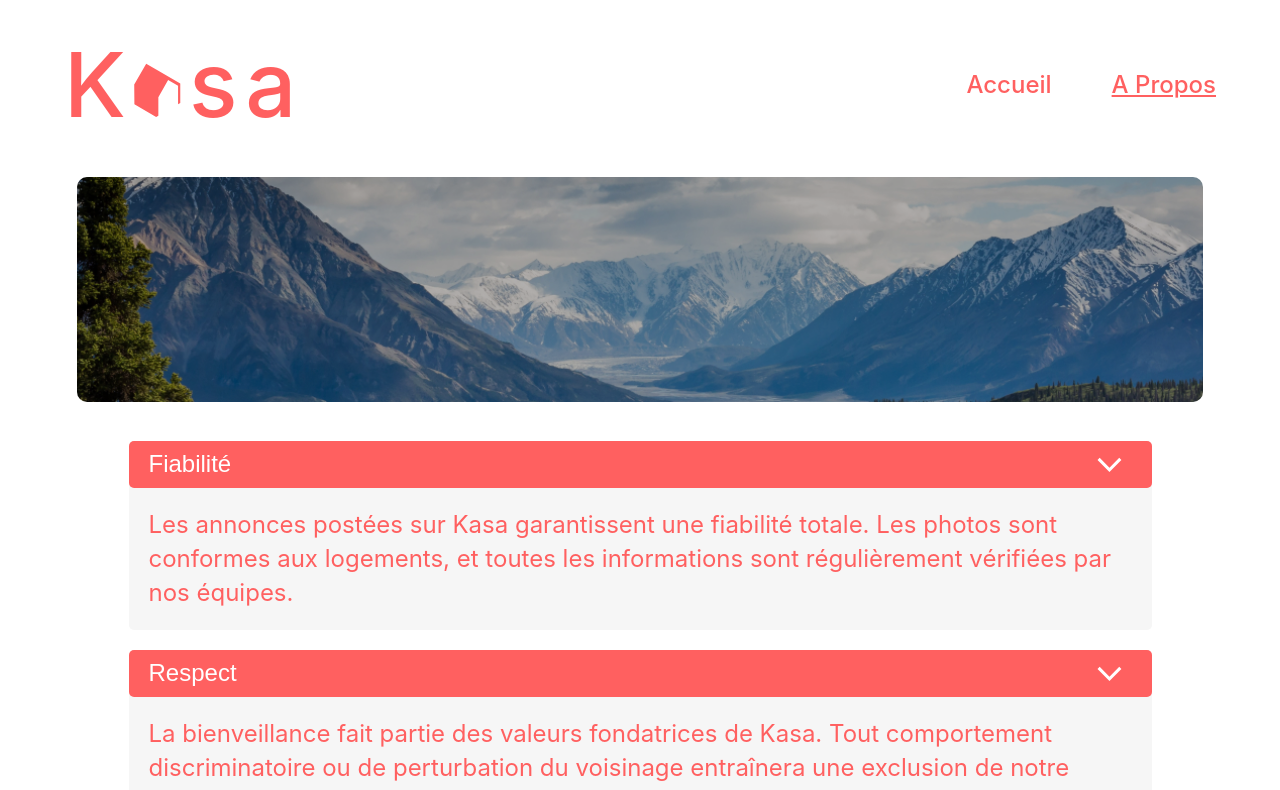
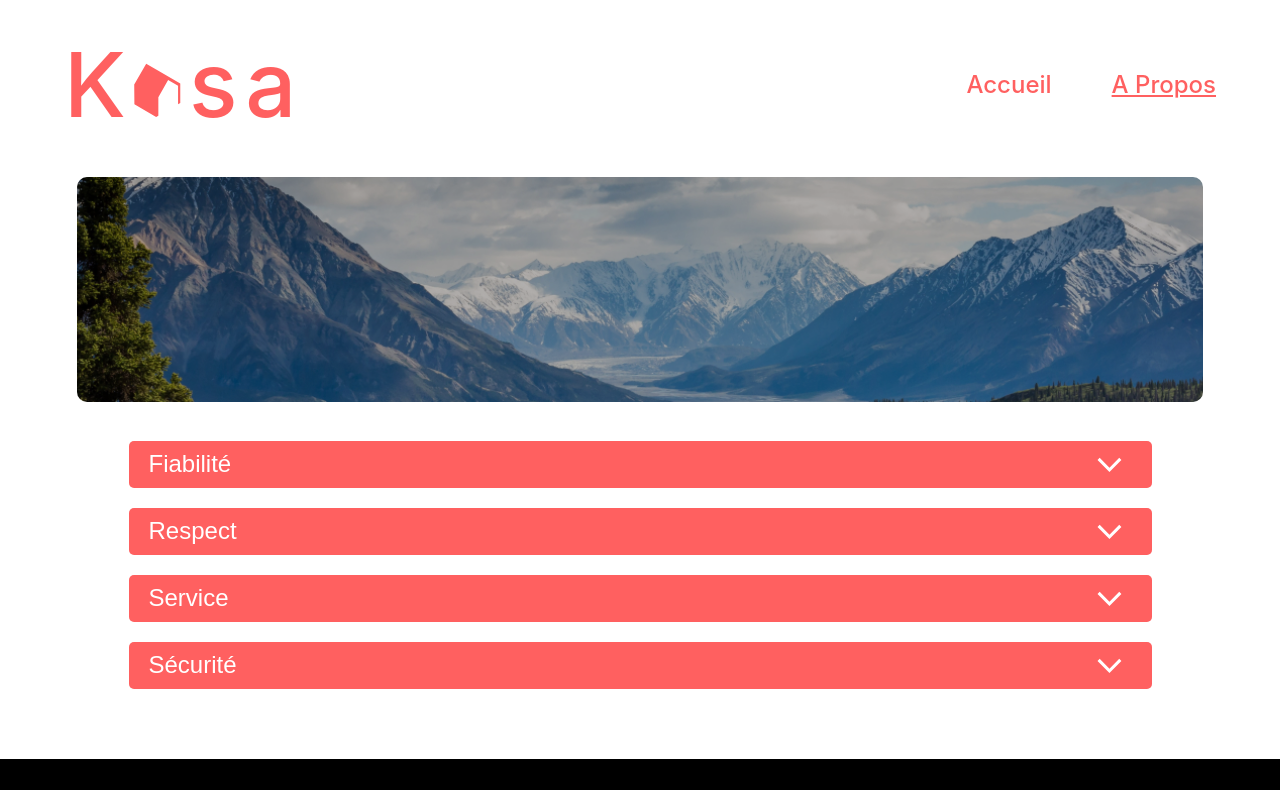
Before and after one commit to polzocr/P11-Kasa, a React (Create React App) app: page /about in a window 1280 px wide. Shown: the top 790 px of the page. Built offline with nearby package versions, Linux system fonts and the light colour scheme.

Commit message:
ajout de l'ouverture des dropdowns

```diff
--- a/src/components/Dropdown/index.css
+++ b/src/components/Dropdown/index.css
@@ -33,6 +33,7 @@
 
 .dropdown-content{
     padding: 20px 30px 20px 20px;
+    display: none;
 }
 
 .dropdown-content p {
@@ -41,6 +42,21 @@
    font-size: 24px;
    line-height: 34px;
 }
+/*
+///////////////////  CSS POUR LE DROPDOWN /////////////////
+*/
+.dropdown.active img{
+    transform: rotate(180deg);
+}
+
+.dropdown.active .dropdown-content{
+    display: block;
+}
+
+
+/*
+///////////////////////////////////////////////////////////
+*/
 
 @media screen and (max-width: 767px){
     .dropdown-title {
@@ -63,4 +79,5 @@
     .dropdown-content {
         padding: 20px 10px 40px 12px;
     }
+
 }
--- a/src/components/Dropdown/index.jsx
+++ b/src/components/Dropdown/index.jsx
@@ -1,14 +1,19 @@
 import './index.css'
 import arrow from '../../assets/dropdown/arrow.svg'
 
+import { useState } from 'react'
+
 function Dropdown({title, description }){
+
+    const [dropOpen, setDropOpen] = useState(false)
+
     return (
-        <div className="dropdown">
-            <button className='dropdown-title'>
+        <div className={dropOpen ? 'dropdown active' : 'dropdown'}>
+            <button className='dropdown-title' onClick={() => setDropOpen(!dropOpen)}>
                 <h2>{title}</h2>
                 <img src={arrow} alt="arrow dropdown"></img>
             </button>
-            <div className="dropdown-content">
+            <div className='dropdown-content'>
                 {typeof (description) == 'object' ? (
                     description.map((element) => {
                         return <p>{element}</p>
@@ -17,7 +22,6 @@ function Dropdown({title, description }){
                     <p>{description}</p>
                 )}
             </div>
-
         </div>
     )
 }
```
